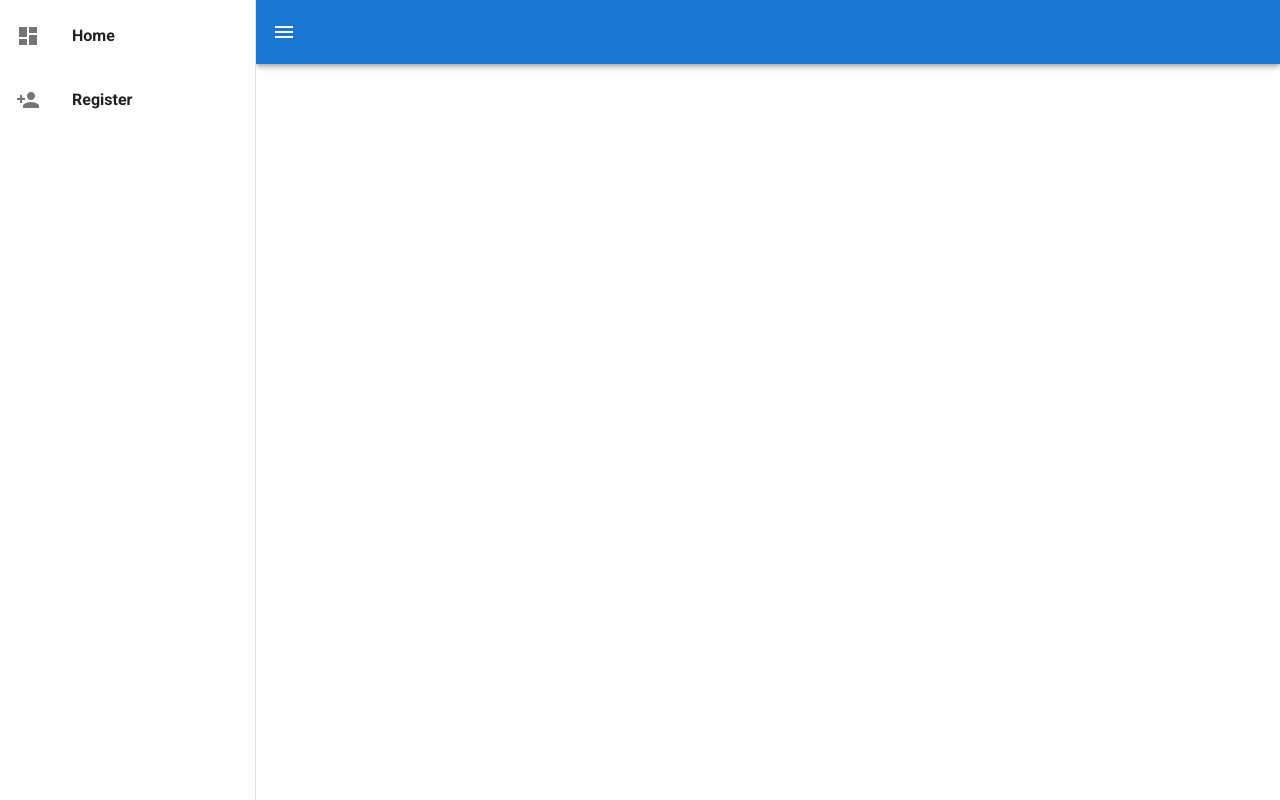
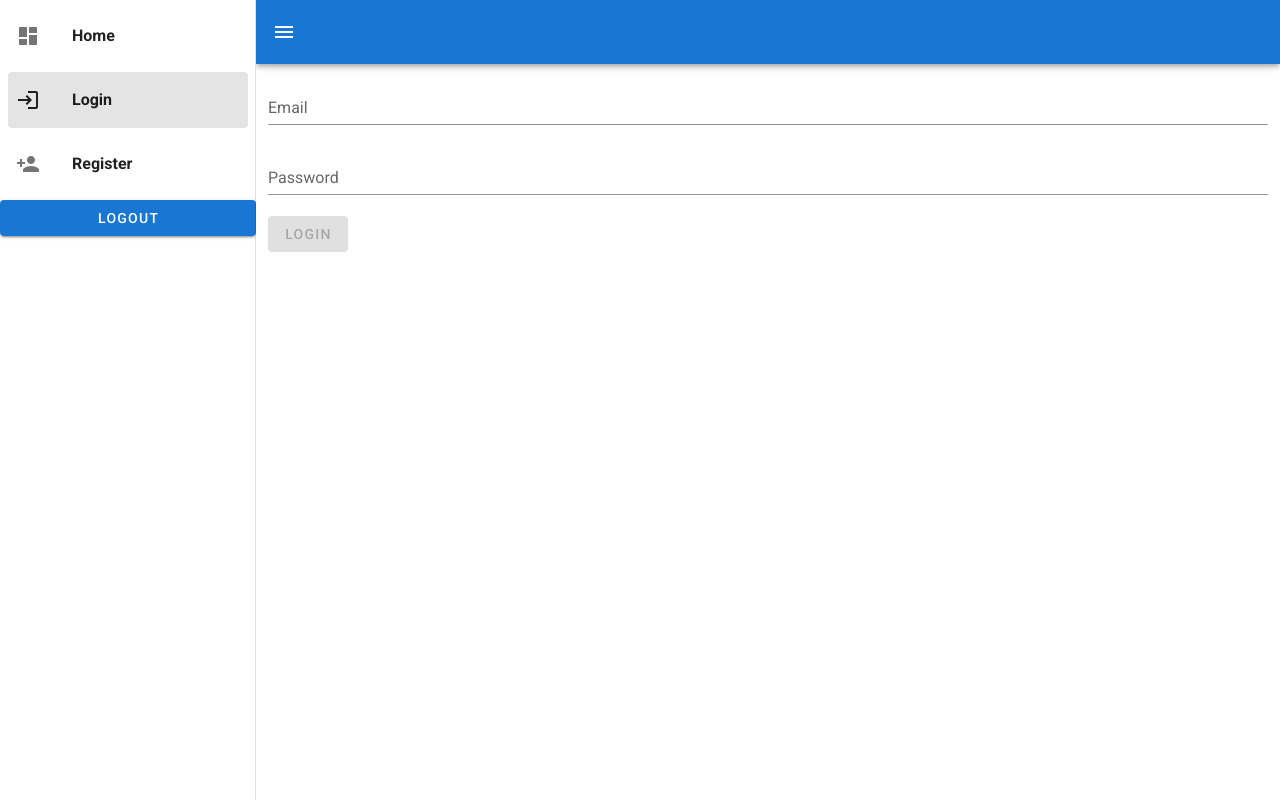
Before and after one commit to AlexandreOuimet/suspension-application, a Vue app: page /#/login in a window 1280 px wide. Built offline with nearby package versions, Linux system fonts and the light colour scheme.

Commit message:
Ajout du login et du logout

```diff
--- a/src/App.vue
+++ b/src/App.vue
@@ -23,6 +23,9 @@
           </v-list-item-content>
         </v-list-item>
       </v-list>
+
+      <v-spacer />
+      <v-btn block color="primary" @click="signOut">logout</v-btn>
     </v-navigation-drawer>
 
     <v-main>
@@ -32,15 +35,26 @@
 </template>
 
 <script>
+import { getAuth, signOut } from "firebase/auth";
+
 export default {
   name: "App",
 
   data: () => ({
     drawer: null,
     items: [
-      { title: "Home", icon: "mdi-view-dashboard", route: "/home" },
-      { title: "Register", icon: "mdi-account-plus", route: "/register" },
+      { title: "Home", icon: "mdi-view-dashboard", route: "home" },
+      { title: "Login", icon: "mdi-login", route: "login" },
+      { title: "Register", icon: "mdi-account-plus", route: "register" },
     ],
   }),
+
+  methods: {
+    async signOut() {
+      const auth = getAuth();
+      await signOut(auth);
+      console.log(auth);
+    },
+  },
 };
 </script>
--- a/src/router/index.js
+++ b/src/router/index.js
@@ -14,6 +14,11 @@ const routes = [
     name: "register",
     component: () => import("../views/RegisterView.vue"),
   },
+  {
+    path: "/login",
+    name: "login",
+    component: () => import("../views/LoginView.vue"),
+  },
 ];
 
 const router = new VueRouter({
--- /dev/null
+++ b/src/views/LoginView.vue
@@ -0,0 +1,66 @@
+<template>
+  <v-container>
+    <v-form @submit.prevent="login" ref="form" v-model="valid">
+      <v-text-field
+        label="Email"
+        type="email"
+        v-model="email"
+        :rules="emailRules"
+      />
+      <v-text-field
+        label="Password"
+        type="password"
+        v-model="password"
+        :rules="passwordRules"
+      />
+
+      <v-btn type="submit" color="primary" :disabled="!valid">Login</v-btn>
+    </v-form>
+
+    <v-snackbar v-model="snackbar" timeout="5000">
+      {{ snackbarMessage }}
+    </v-snackbar>
+  </v-container>
+</template>
+
+<script>
+import { getAuth, signInWithEmailAndPassword } from "firebase/auth";
+import router from "@/router";
+
+export default {
+  data() {
+    return {
+      name: "",
+      email: "",
+      password: "",
+      confirmPassword: "",
+      valid: false,
+      snackbar: false,
+      snackbarMessage: null,
+      emailRules: [(v) => !!v || "Email is required"],
+      passwordRules: [(v) => !!v || "Password is required"],
+    };
+  },
+
+  methods: {
+    async login() {
+      const auth = getAuth();
+
+      await signInWithEmailAndPassword(auth, this.email, this.password)
+        .then(() => {
+          // const user = userCredential.user;
+          router.push("/home");
+        })
+        .catch((error) => {
+          const errorCode = error.code;
+          console.log(errorCode);
+
+          if (errorCode == "auth/wrong-password") {
+            this.snackbarMessage = "User or password incorrect.";
+            this.snackbar = true;
+          }
+        });
+    },
+  },
+};
+</script>
--- a/src/views/RegisterView.vue
+++ b/src/views/RegisterView.vue
@@ -72,6 +72,8 @@ export default {
           console.log(errorCode);
 
           if (errorCode == "auth/email-already-in-use") {
+            console.error("errorCode", errorCode);
+
             this.snackbarMessage =
               "Il existe déjà un compte avec le même courriel";
             this.snackbar = true;
```
